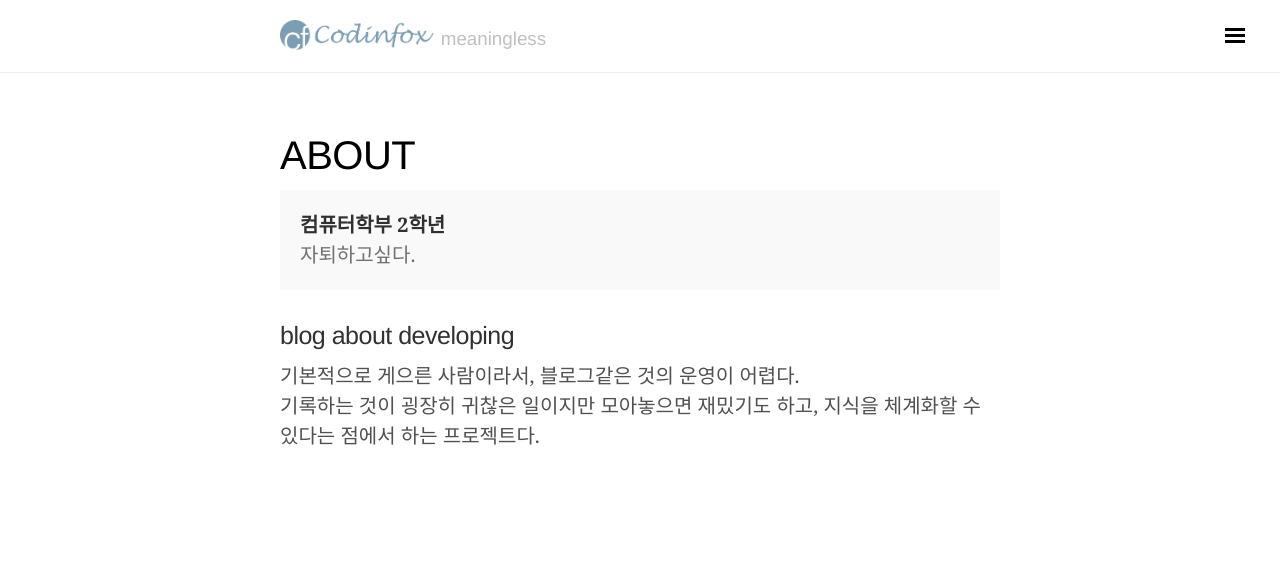
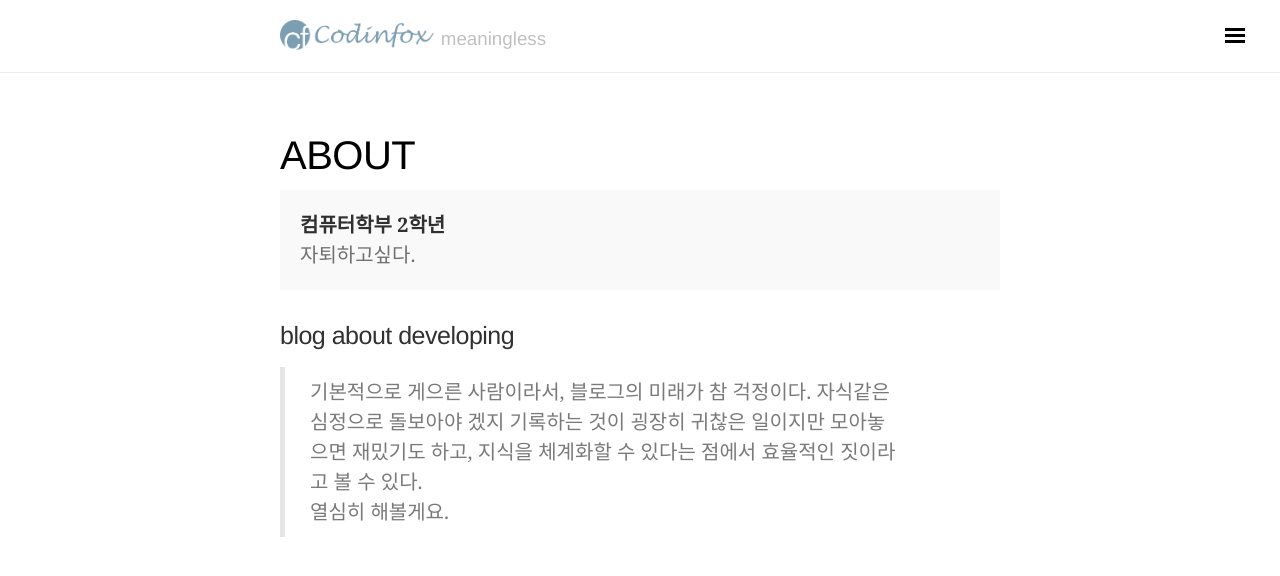
Before and after one commit to Ospac/ospac.github.io, a Jekyll site: the page built from about.md, in a window 1280 px wide. Shown: the top 576 px of the page. Built offline with Jekyll 4.4.1, drawn with Linux system fonts in a browser that asks for light colours; nearby versions of some CDN libraries; some web fonts are replaced; comment, search, counter and statistics services are not loaded.

Commit message:
edit home

```diff
--- a/about.md
+++ b/about.md
@@ -9,5 +9,7 @@ title: About
 </p>
 
 ### blog about developing
-기본적으로 게으른 사람이라서, 블로그같은 것의 운영이 어렵다.
-기록하는 것이 굉장히 귀찮은 일이지만 모아놓으면 재밌기도 하고, 지식을 체계화할 수 있다는 점에서 하는 프로젝트다.
+
+>기본적으로 게으른 사람이라서, 블로그의 미래가 참 걱정이다. 자식같은 심정으로 돌보아야 겠지
+>기록하는 것이 굉장히 귀찮은 일이지만 모아놓으면 재밌기도 하고, 지식을 체계화할 수 있다는 점에서 효율적인 짓이라고 볼 수 있다.
+>열심히 해볼게요.
```
